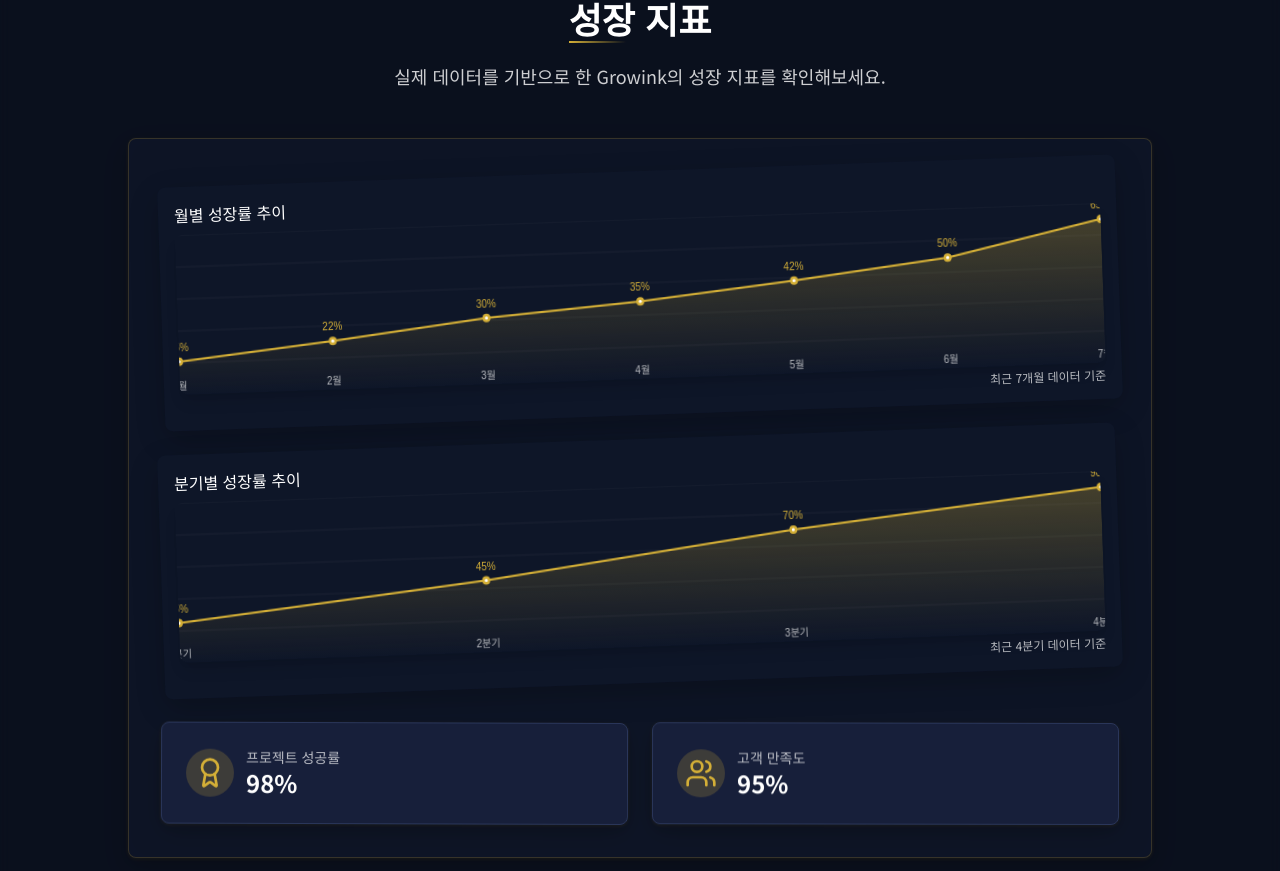
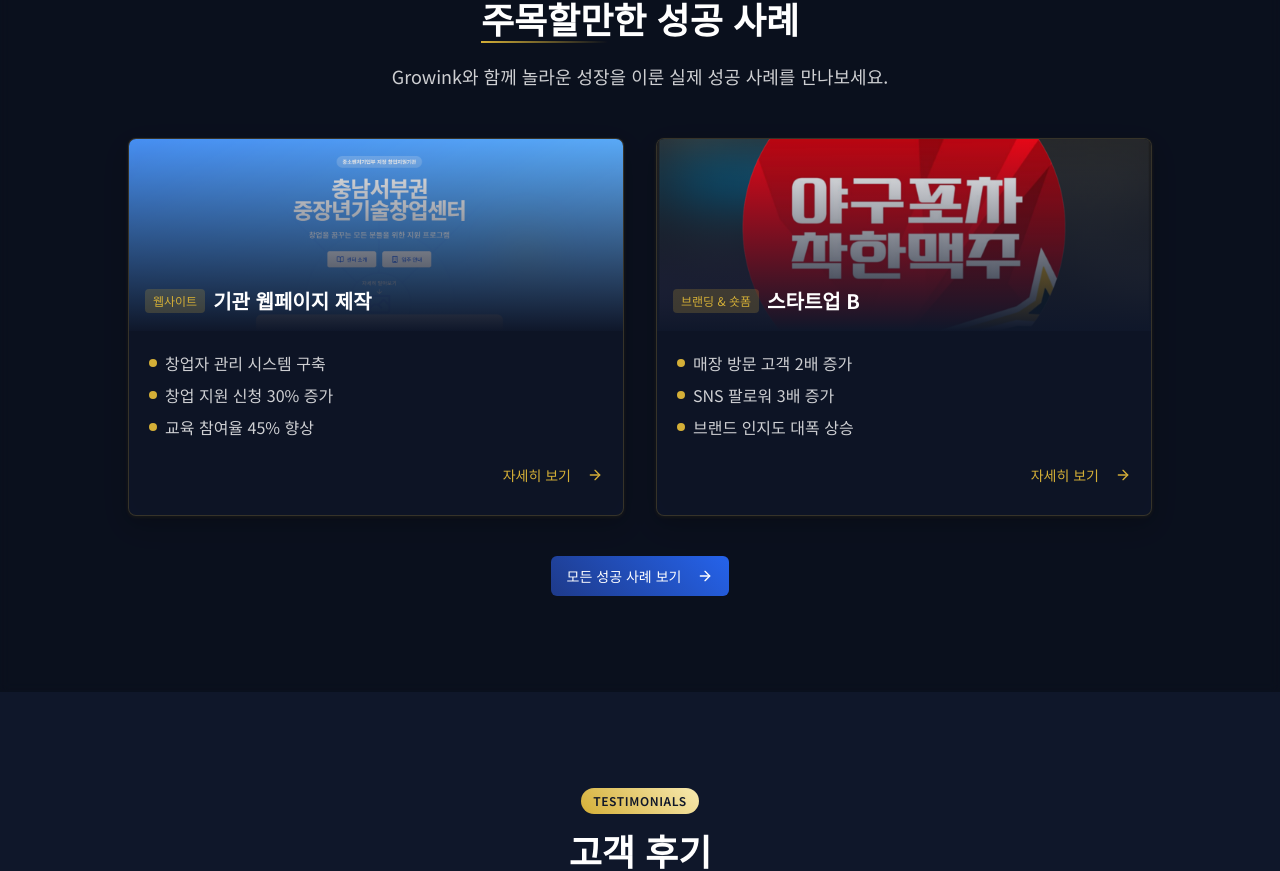
Before and after one commit to SU-OH/growink-landing, a Next.js app: page / in a window 1280 px wide. Shown: the part 2666-3537 px from the top of the page. Built offline with nearby package versions, Linux system fonts and the light colour scheme.

Commit message:
업데이트

```diff
--- a/app/page.tsx
+++ b/app/page.tsx
@@ -7,7 +7,6 @@ import TechBackground from "@/components/tech-background"
 import { Button } from "@/components/ui/button"
 import Link from "next/link"
 import { ArrowRight, Code, Film, Palette, BarChart, CheckCircle, Users, Award, Zap, TrendingUp } from "lucide-react"
-import DataVisualization from "@/components/data-visualization"
 import CounterStat from "@/components/counter-stat"
 import GrowthJourney from "@/components/growth-journey"
 import TestimonialSlider from "@/components/testimonial-slider"
@@ -162,40 +161,104 @@ export default function Home() {
         </div>
       </section>
 
-      {/* 성장 지표 섹션 */}
+      {/* 성공 사례 하이라이트 섹션 */}
       <section className="py-24 bg-black/30 backdrop-blur-sm">
         <div className="container mx-auto px-4">
           <div className="max-w-5xl mx-auto">
             <div className="text-center mb-12">
-              <div className="premium-badge mb-4 mx-auto block">GROWTH METRICS</div>
-              <h2 className="text-3xl md:text-4xl font-bold text-white mb-6 premium-heading inline-block">성장 지표</h2>
+              <div className="premium-badge mb-4 mx-auto block">SUCCESS STORIES</div>
+              <h2 className="text-3xl md:text-4xl font-bold text-white mb-6 premium-heading inline-block">주목할만한 성공 사례</h2>
               <p className="text-lg text-white/80 max-w-2xl mx-auto">
-                실제 데이터를 기반으로 한 Growink의 성장 지표를 확인해보세요.
+                Growink와 함께 놀라운 성장을 이룬 실제 성공 사례를 만나보세요.
               </p>
             </div>
 
-            <div className="bg-[#0F172A]/80 backdrop-blur-md p-8 rounded-lg border border-accent/20 elegant-shadow">
-              <DataVisualization />
-
-              <div className="grid grid-cols-1 md:grid-cols-2 gap-6 mt-10">
-                <div className="bg-[#171f3a] p-6 rounded-lg border border-[#2a365a] elegant-shadow animate-float">
-                  <CounterStat
-                    icon={<Award className="h-8 w-8 text-accent" />}
-                    label="프로젝트 성공률"
-                    value={98}
-                    suffix="%"
+            <div className="grid grid-cols-1 md:grid-cols-2 gap-8">
+              {/* 성공 사례 카드 1 */}
+              <div className="bg-[#0F172A]/80 backdrop-blur-md rounded-lg border border-accent/20 elegant-shadow overflow-hidden hover:transform hover:scale-[1.02] transition-all duration-300">
+                <div className="relative h-48">
+                  <img
+                    src="/images/portfolio-cafe.png"
+                    alt="기관 웹페이지 제작"
+                    className="w-full h-full object-cover"
                   />
+                  <div className="absolute inset-0 bg-gradient-to-t from-[#0F172A] to-transparent"></div>
+                  <div className="absolute bottom-4 left-4 flex items-center">
+                    <span className="px-2 py-1 bg-accent/20 rounded text-xs text-accent mr-2">웹사이트</span>
+                    <h3 className="text-xl font-bold text-white">기관 웹페이지 제작</h3>
+                  </div>
                 </div>
-
-                <div className="bg-[#171f3a] p-6 rounded-lg border border-[#2a365a] elegant-shadow animate-float animation-delay-200">
-                  <CounterStat
-                    icon={<Users className="h-8 w-8 text-accent" />}
-                    label="고객 만족도"
-                    value={95}
-                    suffix="%"
-                  />
+                <div className="p-5">
+                  <ul className="space-y-2 mb-4">
+                    <li className="flex items-center text-white/80">
+                      <span className="w-2 h-2 bg-accent rounded-full mr-2"></span>
+                      <span>창업자 관리 시스템 구축</span>
+                    </li>
+                    <li className="flex items-center text-white/80">
+                      <span className="w-2 h-2 bg-accent rounded-full mr-2"></span>
+                      <span>창업 지원 신청 30% 증가</span>
+                    </li>
+                    <li className="flex items-center text-white/80">
+                      <span className="w-2 h-2 bg-accent rounded-full mr-2"></span>
+                      <span>교육 참여율 45% 향상</span>
+                    </li>
+                  </ul>
+                  <div className="text-right">
+                    <Button asChild variant="link" className="text-accent p-0 hover:text-accent/80">
+                      <Link href="/portfolio" className="flex items-center justify-end">
+                        자세히 보기 <ArrowRight className="ml-2 h-4 w-4" />
+                      </Link>
+                    </Button>
+                  </div>
                 </div>
               </div>
+
+              {/* 성공 사례 카드 2 */}
+              <div className="bg-[#0F172A]/80 backdrop-blur-md rounded-lg border border-accent/20 elegant-shadow overflow-hidden hover:transform hover:scale-[1.02] transition-all duration-300">
+                <div className="relative h-48">
+                  <img
+                    src="/images/portfolio-startup.png"
+                    alt="스타트업 B"
+                    className="w-full h-full object-cover"
+                  />
+                  <div className="absolute inset-0 bg-gradient-to-t from-[#0F172A] to-transparent"></div>
+                  <div className="absolute bottom-4 left-4 flex items-center">
+                    <span className="px-2 py-1 bg-accent/20 rounded text-xs text-accent mr-2">브랜딩 & 숏폼</span>
+                    <h3 className="text-xl font-bold text-white">스타트업 B</h3>
+                  </div>
+                </div>
+                <div className="p-5">
+                  <ul className="space-y-2 mb-4">
+                    <li className="flex items-center text-white/80">
+                      <span className="w-2 h-2 bg-accent rounded-full mr-2"></span>
+                      <span>매장 방문 고객 2배 증가</span>
+                    </li>
+                    <li className="flex items-center text-white/80">
+                      <span className="w-2 h-2 bg-accent rounded-full mr-2"></span>
+                      <span>SNS 팔로워 3배 증가</span>
+                    </li>
+                    <li className="flex items-center text-white/80">
+                      <span className="w-2 h-2 bg-accent rounded-full mr-2"></span>
+                      <span>브랜드 인지도 대폭 상승</span>
+                    </li>
+                  </ul>
+                  <div className="text-right">
+                    <Button asChild variant="link" className="text-accent p-0 hover:text-accent/80">
+                      <Link href="/portfolio" className="flex items-center justify-end">
+                        자세히 보기 <ArrowRight className="ml-2 h-4 w-4" />
+                      </Link>
+                    </Button>
+                  </div>
+                </div>
+              </div>
+            </div>
+
+            <div className="text-center mt-10">
+              <Button asChild className="premium-button">
+                <Link href="/portfolio" className="flex items-center">
+                  모든 성공 사례 보기 <ArrowRight className="ml-2 h-4 w-4" />
+                </Link>
+              </Button>
             </div>
           </div>
         </div>
```
